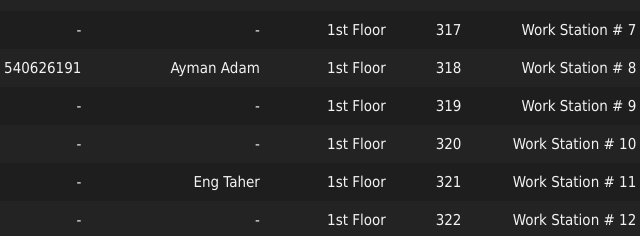
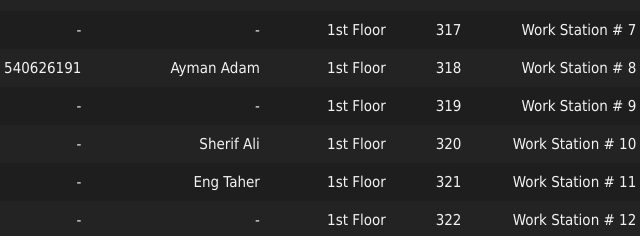
Before and after one commit to sa1a6/Tele-SBS, a plain HTML site: page index.html in a window 1280 px wide. Shown: the part 4546-4782 px from the top of the page, 556-1196 px from the left. Drawn offline with Linux system fonts and the light colour scheme.

Commit message:
Update Work Station #10 with Sherif Ali

```diff
--- a/index.html
+++ b/index.html
@@ -334,7 +334,7 @@
 <tr><td>111</td><td>Work Station # 7</td><td>317</td><td>1st Floor</td><td>-</td><td>-</td></tr>
 <tr><td>112</td><td>Work Station # 8</td><td>318</td><td>1st Floor</td><td>Ayman Adam</td><td>540626191</td></tr>
 <tr><td>113</td><td>Work Station # 9</td><td>319</td><td>1st Floor</td><td>-</td><td>-</td></tr>
-<tr><td>114</td><td>Work Station # 10</td><td>320</td><td>1st Floor</td><td>-</td><td>-</td></tr>
+<tr><td>114</td><td>Work Station # 10</td><td>320</td><td>1st Floor</td><td>Sherif Ali</td><td>-</td></tr>
 <tr><td>115</td><td>Work Station # 11</td><td>321</td><td>1st Floor</td><td>Eng Taher</td><td>-</td></tr>
 <tr><td>116</td><td>Work Station # 12</td><td>322</td><td>1st Floor</td><td>-</td><td>-</td></tr>
 <tr><td>117</td><td>Office#8</td><td>323</td><td>1st Floor</td><td>Ali Regas</td><td>546400303</td></tr>
```
